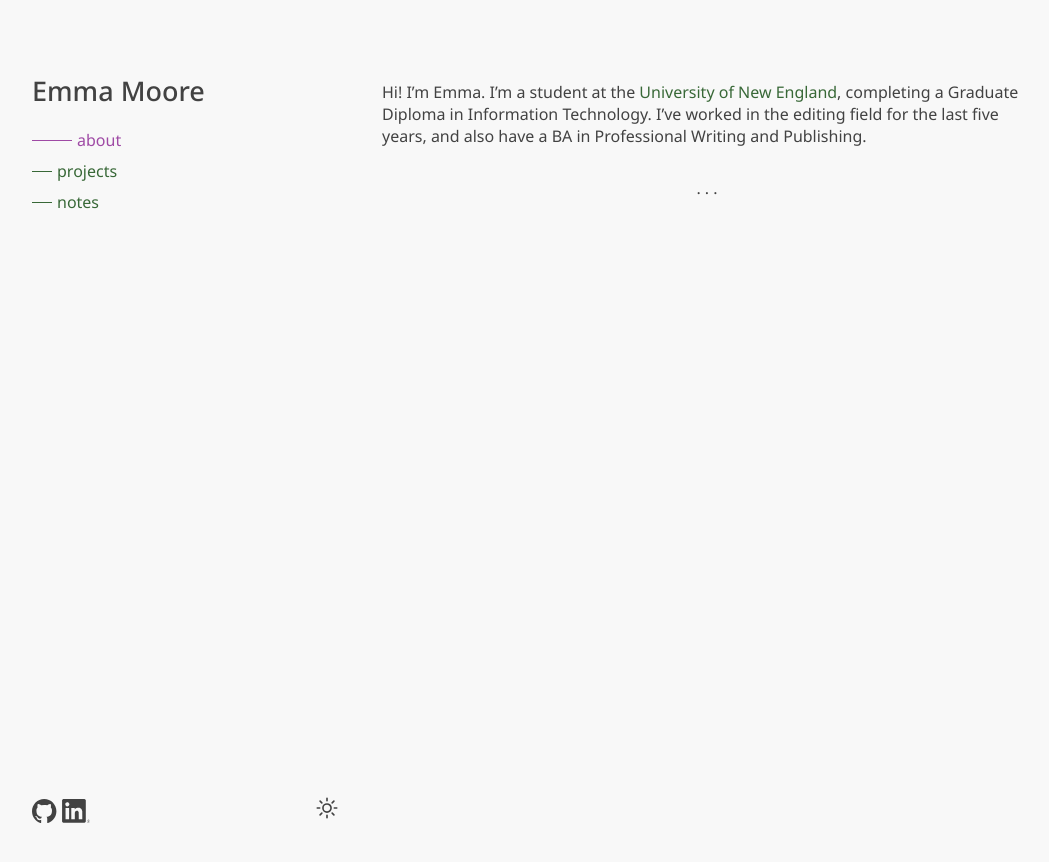
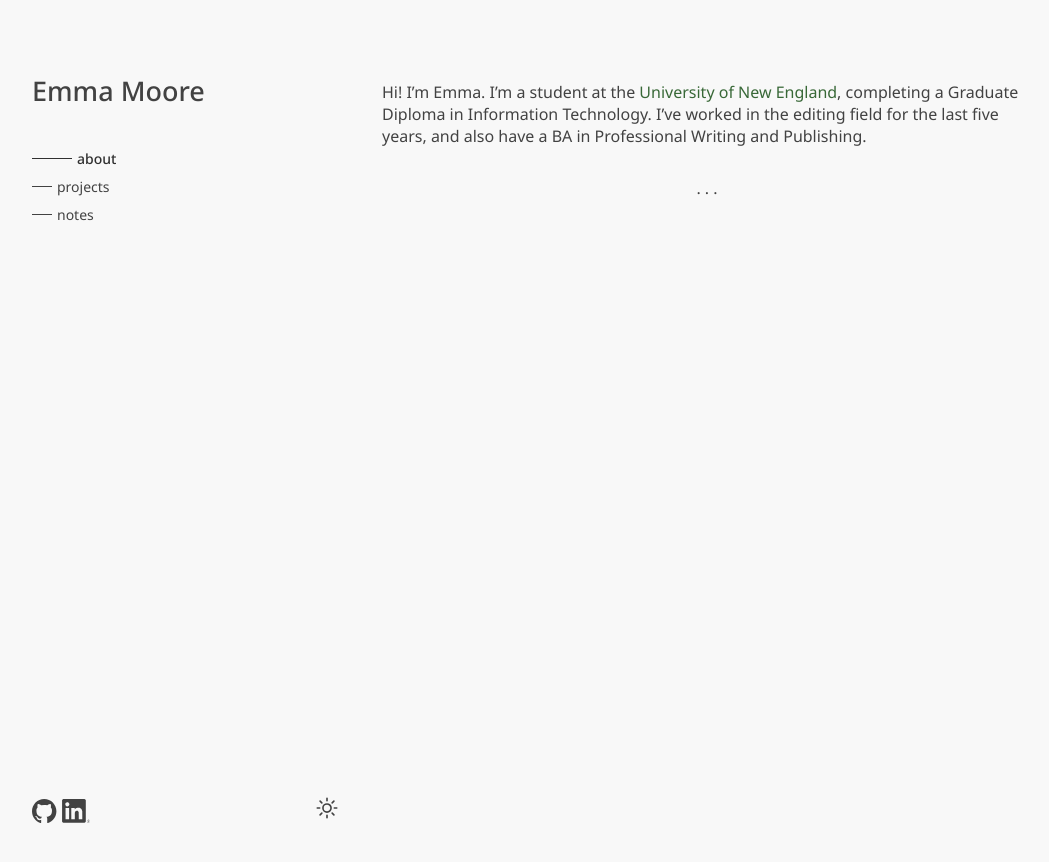
Before and after one commit to emoore29/emoore29.github.io, a Jekyll site: the page built from about.md, in a window 1280 px wide. Shown: the top 862 px of the page, without its empty margins (108-1157 px from the left). Built offline with Jekyll 4.4.1, drawn with Linux system fonts in a browser that asks for light colours.

Commit message:
Update nav link colors

```diff
--- a/assets/css/styles.css
+++ b/assets/css/styles.css
@@ -14,6 +14,7 @@ html[data-theme="light"] {
   --grey: #575757;
   --background-color: #f8f8f8;
   --text: #424242;
+  --em-text: #303030;
   --pink: #b93673;
 }
 
@@ -25,7 +26,8 @@ html[data-theme="light"] {
     --dark-green: #232c23;
     --grey: #f8f8f8;
     --background-color: #1e1e1f;
-    --text: #fff;
+    --text: #e7e7e7;
+    --em-text: #ffffff;
     --pink: #b93673;
   }
 }
@@ -114,27 +116,31 @@ a#site-title-link {
   display: flex;
   justify-content: left;
   align-items: center;
-  color: var(--green);
+  color: var(--text);
+  text-decoration: none;
+  font-size: 14px;
+}
+
+.nav-link:visited {
+  color: var(--text);
+}
+
+.nav-link:hover {
+  color: var(--em-text);
+  font-weight: 500;
   text-decoration: none;
 }
 
-.nav-link:visited {
-  color: var(--green);
-}
-
-.nav-link:hover {
-  color: var(--purple);
-}
-
 .current-nav-link {
-  color: var(--purple) !important;
+  color: var(--em-text) !important;
+  font-weight: 500;
 }
 
 .line {
   display: block;
   width: 20px;
   height: 1px;
-  background-color: var(--green);
+  background-color: var(--text);
   transition: width 0.1s ease;
   margin: 0 5px 0 0;
 }
@@ -142,7 +148,7 @@ a#site-title-link {
 .nav-link:hover .line,
 .nav-link.current-nav-link .line {
   width: 40px;
-  background-color: var(--purple) !important;
+  background-color: var(--em-text) !important;
 }
 
 .wrapper {
@@ -165,7 +171,7 @@ a#site-title-link {
 #site-title {
   font-size: 1.5rem;
   font-weight: 500;
-  margin-bottom: 20px;
+  margin-bottom: 40px;
 }
 
 #navigation-list {
```
Also changed, not shown: 2 other files.
